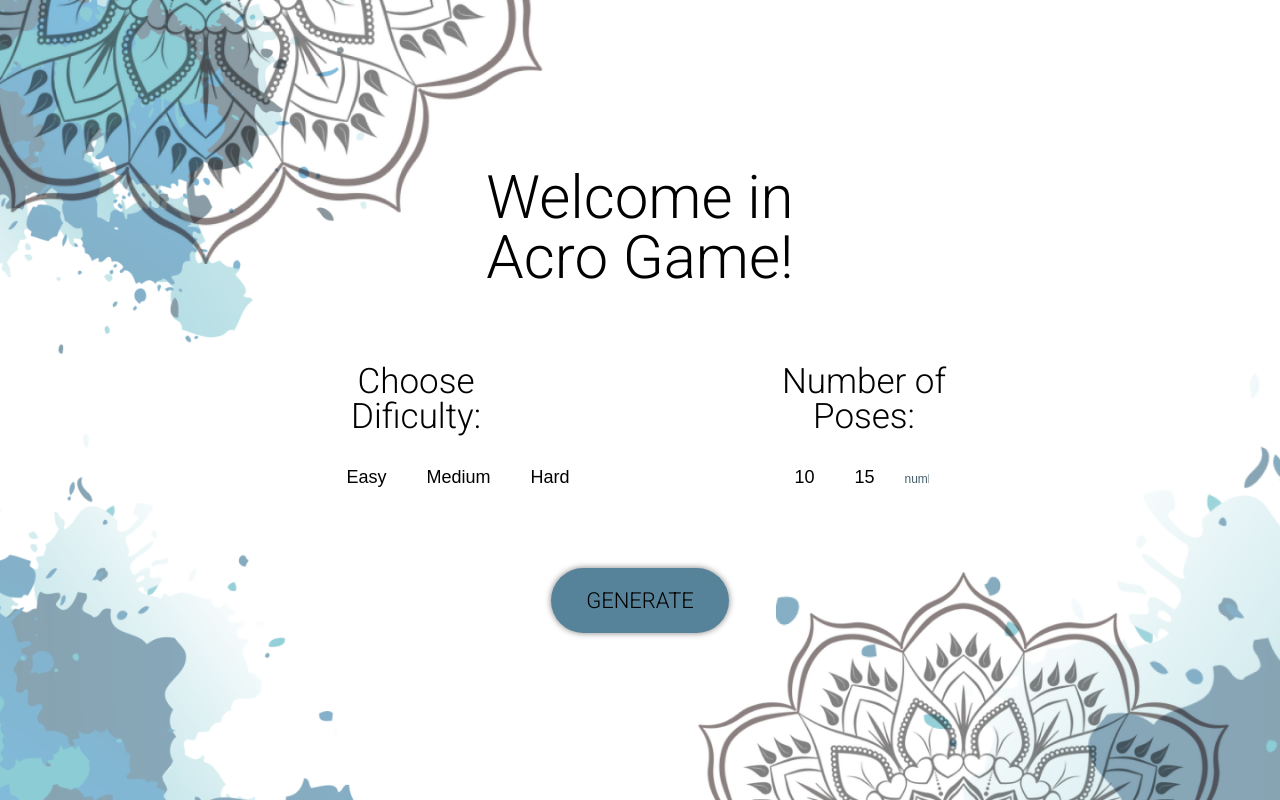
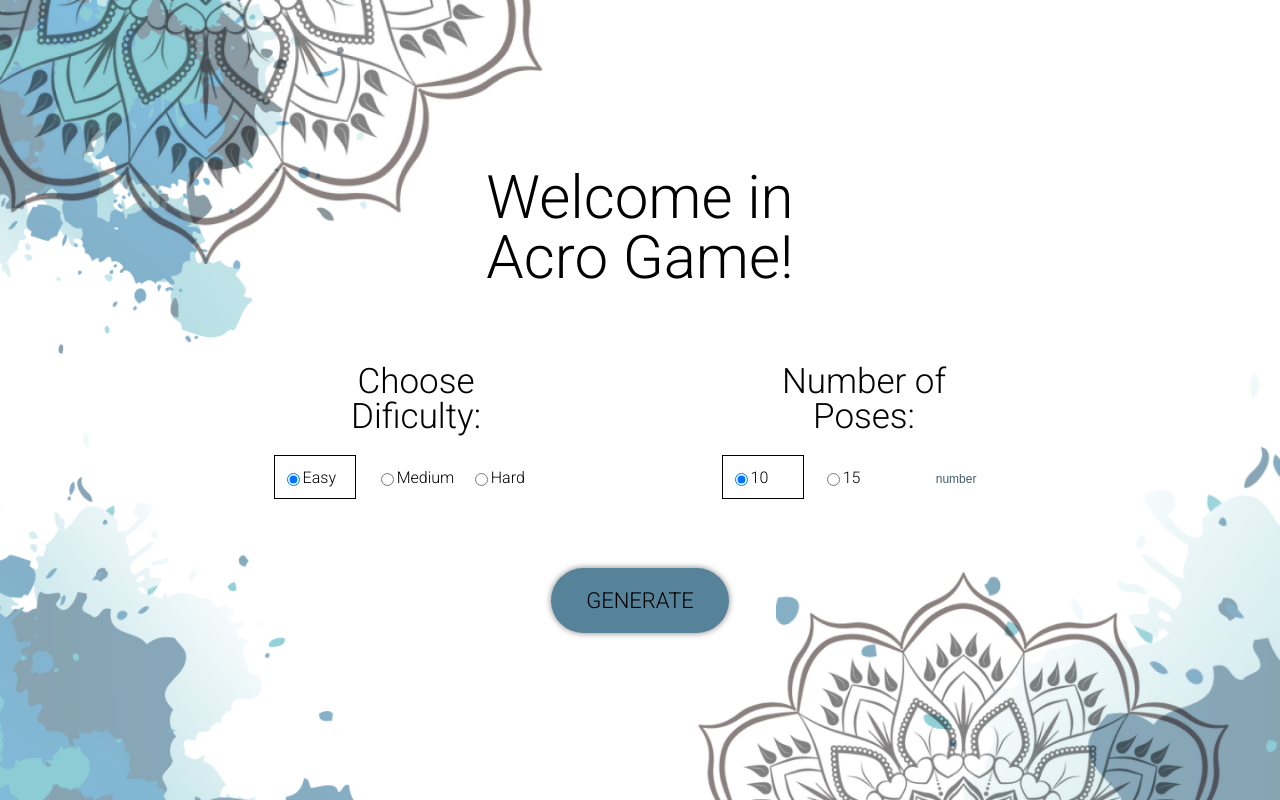
Before and after one commit to KajaPiechowka/Acro-Game, a React (Create React App) app in the folder akro-game/: page / in a window 1280 px wide. Built offline with nearby package versions, Linux system fonts and the light colour scheme.

Commit message:
form and radio done

```diff
--- /dev/null
+++ b/akro-game/src/components/Forms/Dificulty.js
@@ -0,0 +1,47 @@
+import React from "react";
+
+const Dificulty = () => {
+  return (
+    <div className="main__form">
+      <span>
+        Choose <br />
+        Dificulty:
+      </span>
+      <div className="main__settings">
+        <div className="main__border b-left" />
+        <label className="main__settings-label">
+          <input
+            type="radio"
+            name="dificulty"
+            vlaue="easy"
+            className="main__radio"
+            checked
+          />
+          Easy
+        </label>
+
+        <label className="main__settings-label">
+          <input
+            type="radio"
+            name="dificulty"
+            value="medium"
+            className="main__radio"
+          />
+          Medium
+        </label>
+
+        <label className="main__settings-label">
+          <input
+            type="radio"
+            name="dificulty"
+            value="hard"
+            className="main__radio"
+          />
+          Hard
+        </label>
+      </div>
+    </div>
+  );
+};
+
+export default Dificulty;
--- /dev/null
+++ b/akro-game/src/components/Forms/Poses.js
@@ -0,0 +1,43 @@
+import React from "react";
+
+const Poses = () => {
+  return (
+    <div className="main__form">
+      <span>
+        Number of
+        <br /> Poses:
+      </span>
+      <div className="main__settings">
+        <div className="main__border b-left" />
+        <label className="main__settings-label">
+          <input
+            type="radio"
+            name="number"
+            value="10"
+            className="main__radio"
+            checked="true"
+          />
+          10
+        </label>
+        <label className="main__settings-label">
+          <input
+            type="radio"
+            name="number"
+            value="15"
+            className="main__radio"
+          />
+          15
+        </label>
+        <input
+          className="main__input"
+          type="number"
+          name="number"
+          placeholder="number"
+          min="1"
+        ></input>
+      </div>
+    </div>
+  );
+};
+
+export default Poses;
--- a/akro-game/src/components/Main/Main.js
+++ b/akro-game/src/components/Main/Main.js
@@ -1,4 +1,6 @@
 import React from "react";
+import Dificulty from "../Forms/Dificulty";
+import Poses from "../Forms/Poses";
 
 const Main = () => {
   return (
@@ -7,36 +9,11 @@ const Main = () => {
         Welcome in <br />
         Acro Game!
       </h1>
-      <form className="main__forms">
-        <div className="main__form">
-          <span>
-            Choose <br />
-            Dificulty:
-          </span>
-          <div className="main__buttons">
-            <button className="main__button">Easy</button>
-            <button className="main__button">Medium</button>
-            <button className="main__button">Hard</button>
-          </div>
-        </div>
-        <div className="main__form">
-          <span>
-            Number of
-            <br /> Poses:
-          </span>
-          <div className="main__buttons">
-            <button className="main__button">10</button>
-            <button className="main__button">15</button>
-            <input
-              className="main__input"
-              type="number"
-              name="number"
-              placeholder="number"
-            ></input>
-          </div>
-        </div>
+      <form className="main__forms" id="main">
+        <Dificulty />
+        <Poses />
       </form>
-      <button type="submit" className="main__submit">
+      <button type="submit" className="main__submit" htmlFor="main">
         Generate
       </button>
     </div>
--- a/akro-game/src/scss/pages/_main-page.scss
+++ b/akro-game/src/scss/pages/_main-page.scss
@@ -41,32 +41,39 @@
       text-align: center;
     }
   }
-  &__buttons {
+  &__settings {
     height: 10%;
-    width: 40%;
+    width: 60%;
     display: flex;
     justify-content: space-between;
     align-items: center;
+    position: relative;
   }
-  &__button {
-    border: none;
-    border-radius: none;
-    background-color: transparent;
-    padding: 10px;
-    margin-left: 10px;
-    margin-right: 10px;
-    font-size: 18px;
+  &__settings-label {
+    z-index: 2;
+    height: 150%;
+    width: 30%;
+    display: flex;
+    justify-content: flex-start;
+    align-items: center;
+    cursor: pointer;
+    &:active {
+      color: $dark-color;
+    }
   }
-  &__button:active {
-    border: none;
-    outline: none;
+  &__radio {
+    opacity: 1;
+    z-index: 2;
+    cursor: pointer;
   }
+
   &__input {
     width: 30%;
-    padding: 10px;
-    border: none !important;
+    height: 150%;
+    border: none;
     background-color: white;
     font-size: 18px;
+    text-align: center;
     &::placeholder {
       font-size: 12px;
       color: $dark-color;
@@ -83,7 +90,6 @@
     font-weight: 300;
     text-transform: uppercase;
     background-color: $darken-color;
-
     border: none;
     box-shadow: 0px 0px 6px 0px rgba(0, 0, 0, 0.5);
     border-radius: 40px;
@@ -96,4 +102,16 @@
       outline: none;
     }
   }
+  &__border {
+    width: 30%;
+    height: 150%;
+    border: 1px solid black;
+    position: absolute;
+    top: -30%;
+    z-index: 0;
+  }
 }
+
+.b-left {
+  left: -3%;
+}
--- a/akro-game/src/scss/settings/_reset.scss
+++ b/akro-game/src/scss/settings/_reset.scss
@@ -127,3 +127,14 @@ table {
   border-collapse: collapse;
   border-spacing: 0;
 }
+/* Chrome, Safari, Edge, Opera */
+input::-webkit-outer-spin-button,
+input::-webkit-inner-spin-button {
+  -webkit-appearance: none;
+  margin: 0;
+}
+
+/* Firefox */
+input[type="number"] {
+  -moz-appearance: textfield;
+}
```
